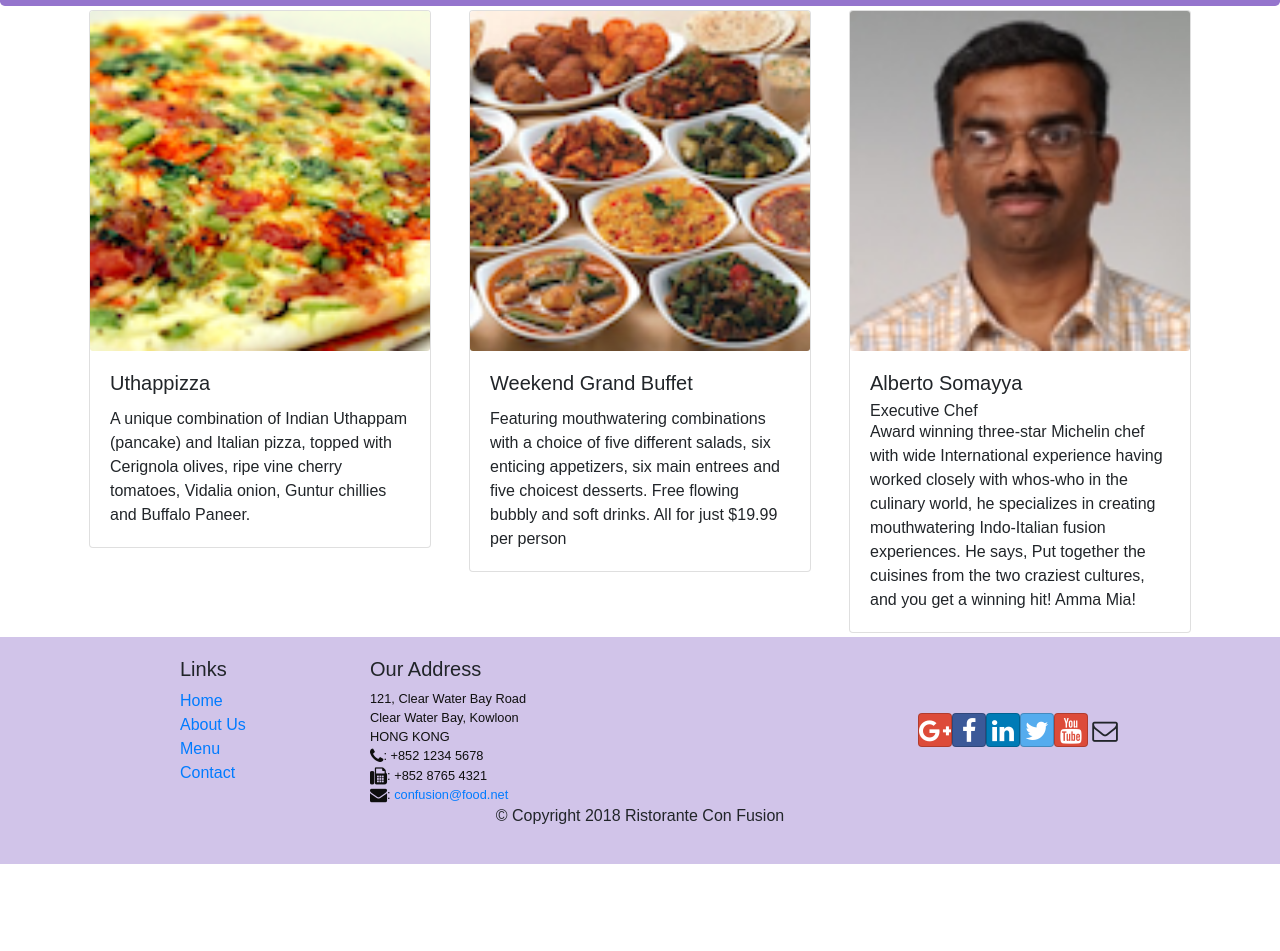
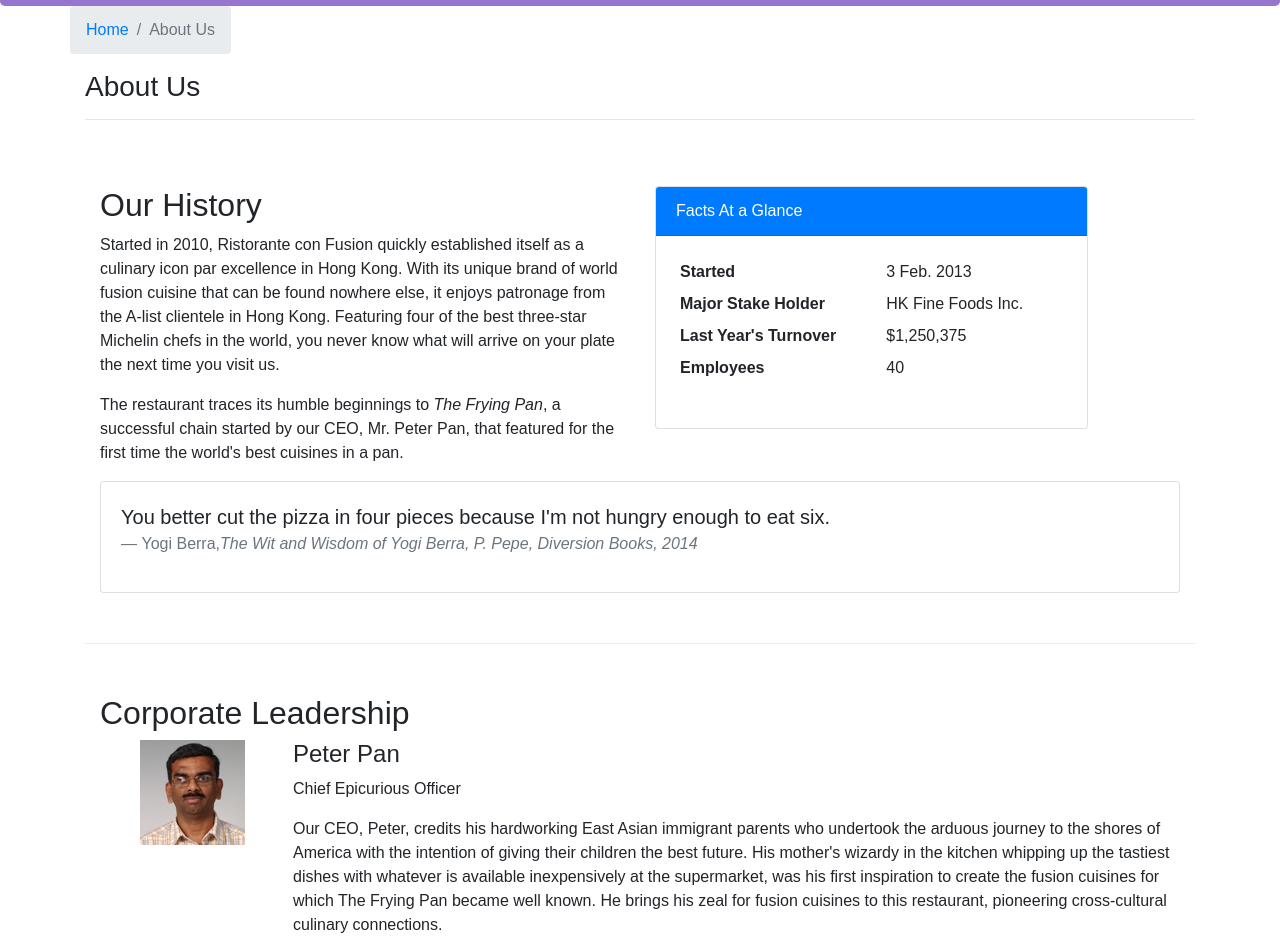
Before and after one commit to a-grealish/react-coursera-tutorial, a React (Create React App) app: page /aboutus in a window 1280 px wide. Before the commit this address led to /home. Shown: the part 336-1287 px from the top of the page. Before the commit the page ends 1200 px from the top, so only its background shows below. Built offline with nearby package versions, Linux system fonts and the light colour scheme.

Commit message:
Adding About page with leaders list - assignment 1

```diff
--- /dev/null
+++ b/src/components/AboutComponent.js
@@ -0,0 +1,95 @@
+import React from 'react';
+import { Breadcrumb, BreadcrumbItem, Card, CardBody, CardHeader, Media } from 'reactstrap';
+import { Link } from 'react-router-dom';
+
+function RenderLeaders(props) {
+
+    const leaders = props.leaders.map((leader) => {
+        return (
+            <div key={leader.id}>
+                <Media tag="li">
+                    <Media left middle>
+                        <Media object src={leader.image} alt={leader.name} />
+                    </Media>
+                    <Media body className="ml-5">
+                        <Media heading>{leader.name}</Media>
+                        <p>{leader.designation}</p>
+                        <p>{leader.description}</p>
+                    </Media>
+                </Media>
+            </div>
+        );
+    });
+
+    return (
+        <Media list>
+            {leaders}
+        </Media>
+    );
+}
+
+function About(props) {
+
+    return(
+        <div className="container">
+            <div className="row">
+                <Breadcrumb>
+                    <BreadcrumbItem><Link to="/home">Home</Link></BreadcrumbItem>
+                    <BreadcrumbItem active>About Us</BreadcrumbItem>
+                </Breadcrumb>
+                <div className="col-12">
+                    <h3>About Us</h3>
+                    <hr />
+                </div>
+            </div>
+            <div className="row row-content">
+                <div className="col-12 col-md-6">
+                    <h2>Our History</h2>
+                    <p>Started in 2010, Ristorante con Fusion quickly established itself as a culinary icon par excellence in Hong Kong. With its unique brand of world fusion cuisine that can be found nowhere else, it enjoys patronage from the A-list clientele in Hong Kong.  Featuring four of the best three-star Michelin chefs in the world, you never know what will arrive on your plate the next time you visit us.</p>
+                    <p>The restaurant traces its humble beginnings to <em>The Frying Pan</em>, a successful chain started by our CEO, Mr. Peter Pan, that featured for the first time the world's best cuisines in a pan.</p>
+                </div>
+                <div className="col-12 col-md-5">
+                    <Card>
+                        <CardHeader className="bg-primary text-white">Facts At a Glance</CardHeader>
+                        <CardBody>
+                            <dl className="row p-1">
+                                <dt className="col-6">Started</dt>
+                                <dd className="col-6">3 Feb. 2013</dd>
+                                <dt className="col-6">Major Stake Holder</dt>
+                                <dd className="col-6">HK Fine Foods Inc.</dd>
+                                <dt className="col-6">Last Year's Turnover</dt>
+                                <dd className="col-6">$1,250,375</dd>
+                                <dt className="col-6">Employees</dt>
+                                <dd className="col-6">40</dd>
+                            </dl>
+                        </CardBody>
+                    </Card>
+                </div>
+                <div className="col-12">
+                    <Card>
+                        <CardBody className="bg-faded">
+                            <blockquote className="blockquote">
+                                <p className="mb-0">You better cut the pizza in four pieces because
+                                    I'm not hungry enough to eat six.</p>
+                                <footer className="blockquote-footer">Yogi Berra,
+                                <cite title="Source Title">The Wit and Wisdom of Yogi Berra,
+                                    P. Pepe, Diversion Books, 2014</cite>
+                                </footer>
+                            </blockquote>
+                        </CardBody>
+                    </Card>
+                </div>
+            </div>
+            <div className="row row-content">
+                <div className="col-12">
+                    <h2>Corporate Leadership</h2>
+                </div>
+                <div className="col-12">
+                    <RenderLeaders leaders={props.leaders} />
+                </div>
+            </div>
+        </div>
+    );
+}
+
+export default About;
--- a/src/components/MainComponent.js
+++ b/src/components/MainComponent.js
@@ -5,6 +5,7 @@
 import Footer from './FooterComponent';
 import Home from './HomeComponent';
 import Contact from './ContactComponent';
+import About from './AboutComponent';
 import { DISHES } from '../shared/dishes';
 import { COMMENTS } from '../shared/comments';
 import { LEADERS } from '../shared/leaders';
@@ -53,6 +54,7 @@
         <Header />
         <Switch>
           <Route path="/home" component={HomePage} />
+          <Route path='/aboutus' component={() => <About leaders={this.state.leaders} />} />
           <Route exact path="/menu" component={() => <Menu dishes={this.state.dishes} />} />
           <Route path="/menu/:dishId" component={DishWithId} />
           <Route exact path="/contactus" component={Contact} />
```
